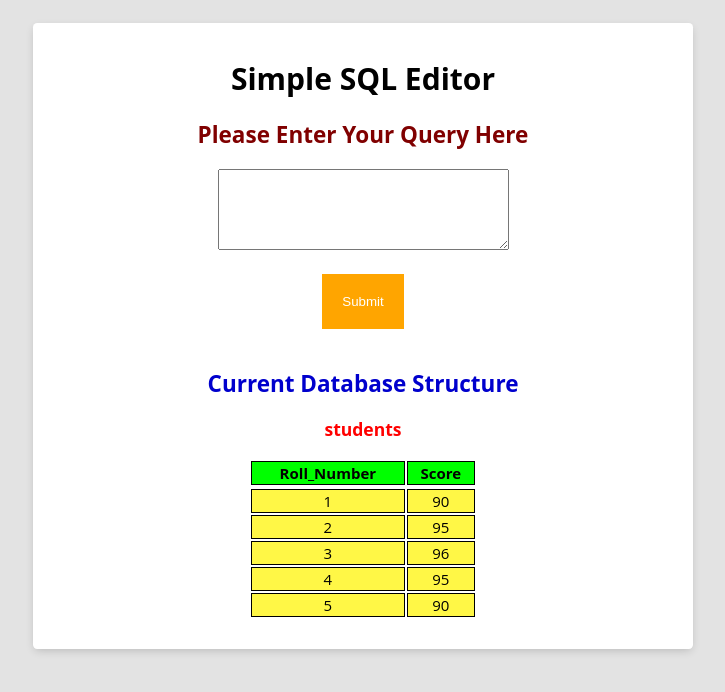
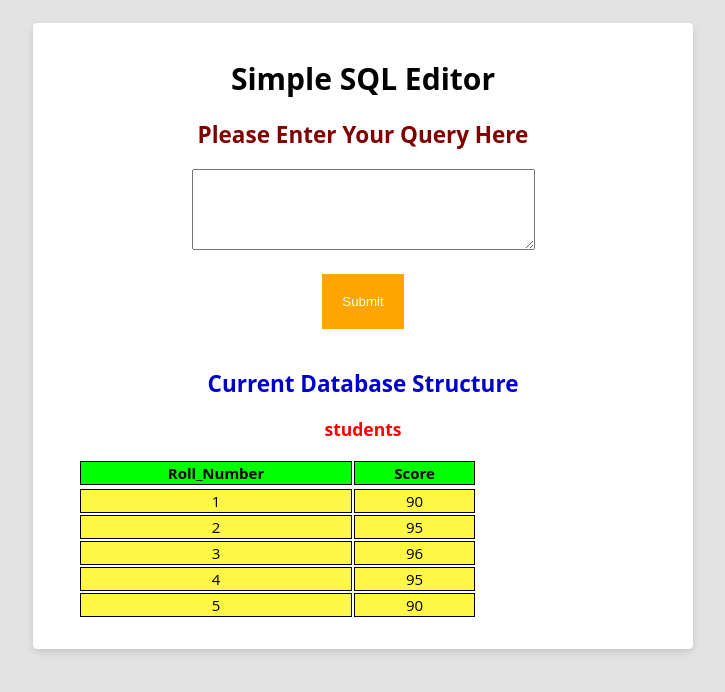
Before and after one commit to Atharv-Chaudhari/Simple-MySql-Editor, a Flask app: page / in a window 1280 px wide. Shown: the top 692 px of the page, without its empty margins (277-1002 px from the left). Run offline with Flask 2, Linux system fonts and the light colour scheme; data comes from the database, SQL or seed files in the repository; data that the repository does not hold is empty; some libraries are stand-ins or nearby versions.

Commit message:
Update index.html

```diff
--- a/templates/index.html
+++ b/templates/index.html
@@ -15,14 +15,14 @@
         <h1 style="text-align:center;">Simple SQL Editor</h1>
         <h2 style="text-align:center;color:#800000;">Please Enter Your Query Here</h2>
         <form action="{{ url_for('display')}}" method="post" style="text-align:center;">
-            <textarea style="max-width: 50%;" type="text" name="Query" cols="40" rows="5"></textarea>
+            <textarea style="max-width: 70%;" type="text" name="Query" cols="40" rows="5"></textarea>
             <br>
             <input type="submit" value="Submit">
         </form>
         <h2 style="text-align: center;color:#0000CD;">Current Database Structure</h2>
         {% for k in range(n) %}
         <h3 style="text-align: center;color:red;">{{table[k][0]}}</h3>
-        <table style="width:70%;padding-left: 30%;">
+        <table style="width:70%;text-align:center;">
             <tr>
                 {% for j in column[k] %}
                 <th style="text-align: center;background-color:#00FF00;">{{j[0]}}</th>
```
